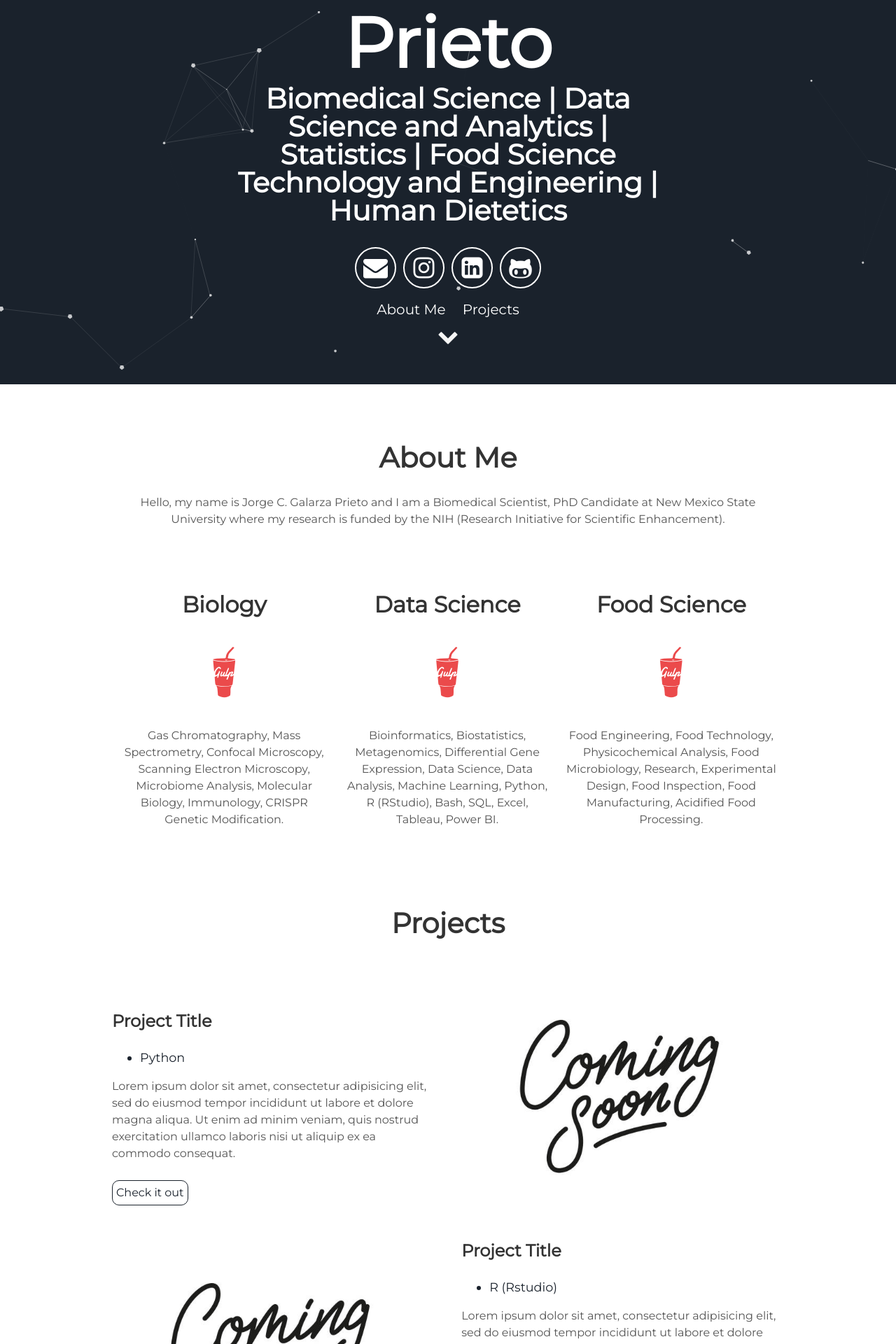
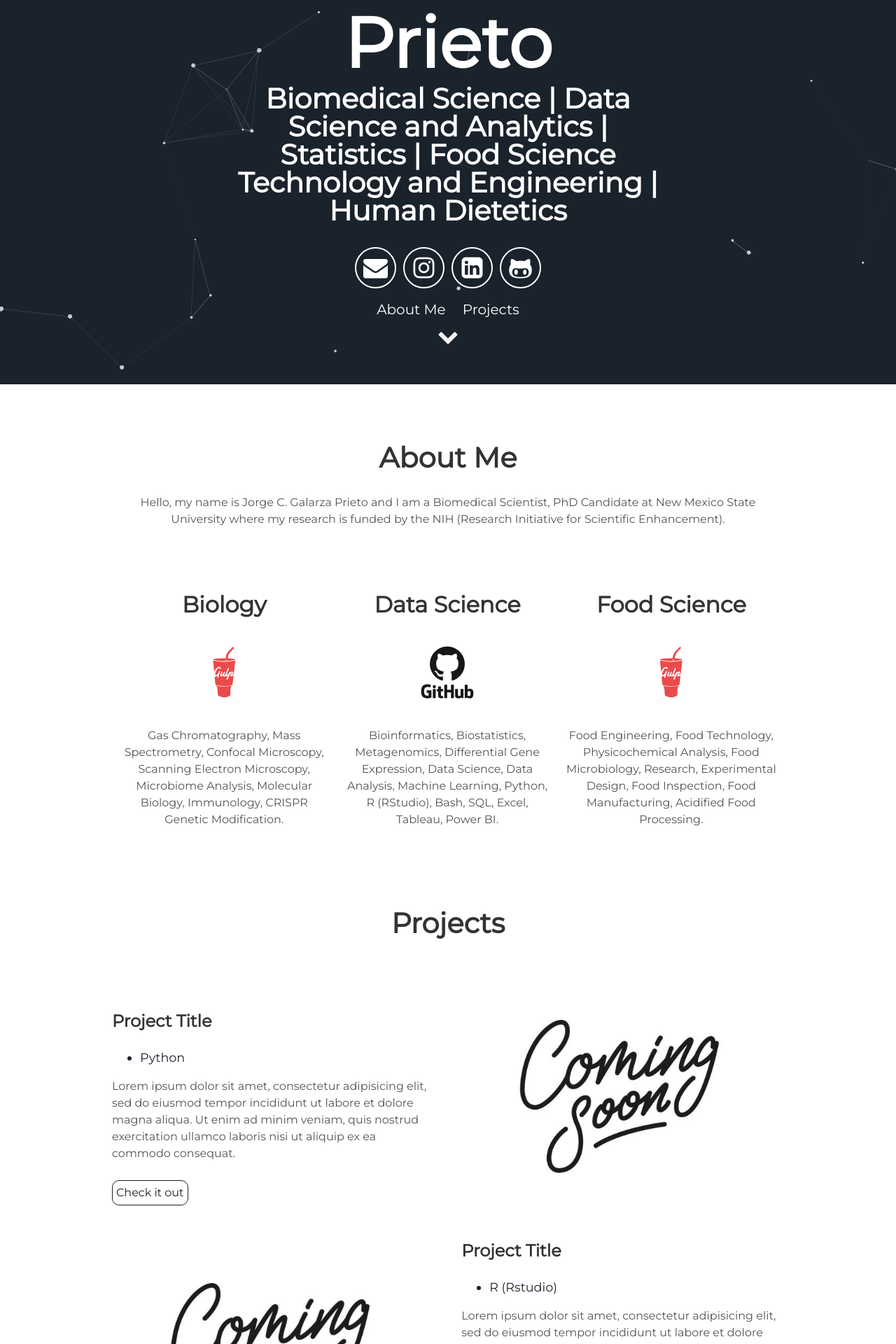
Before and after one commit to jorgegalarza1/jorgegalarza1.github.io, a Jekyll site: the page built from index.html, in a window 1280 px wide. Shown: the part 351-2271 px from the top of the page at 70% size. Built offline with Jekyll 4.4.1, drawn with Linux system fonts in a browser that asks for light colours.

Commit message:
Update about.html

```diff
--- a/_includes/about.html
+++ b/_includes/about.html
@@ -10,7 +10,7 @@
     </div>
     <div class="tech">
       <h2>Data Science</h2>
-      <i class="devicon-gulp-plain colored"></i>
+      <i class="devicon-github-original-wordmark colored"></i>
       <p>Bioinformatics, Biostatistics, Metagenomics, Differential Gene Expression, Data Science, Data Analysis, Machine Learning, Python, R (RStudio), Bash, SQL, Excel, Tableau, Power BI.</p>
     </div>
     <div class="tech">
```
